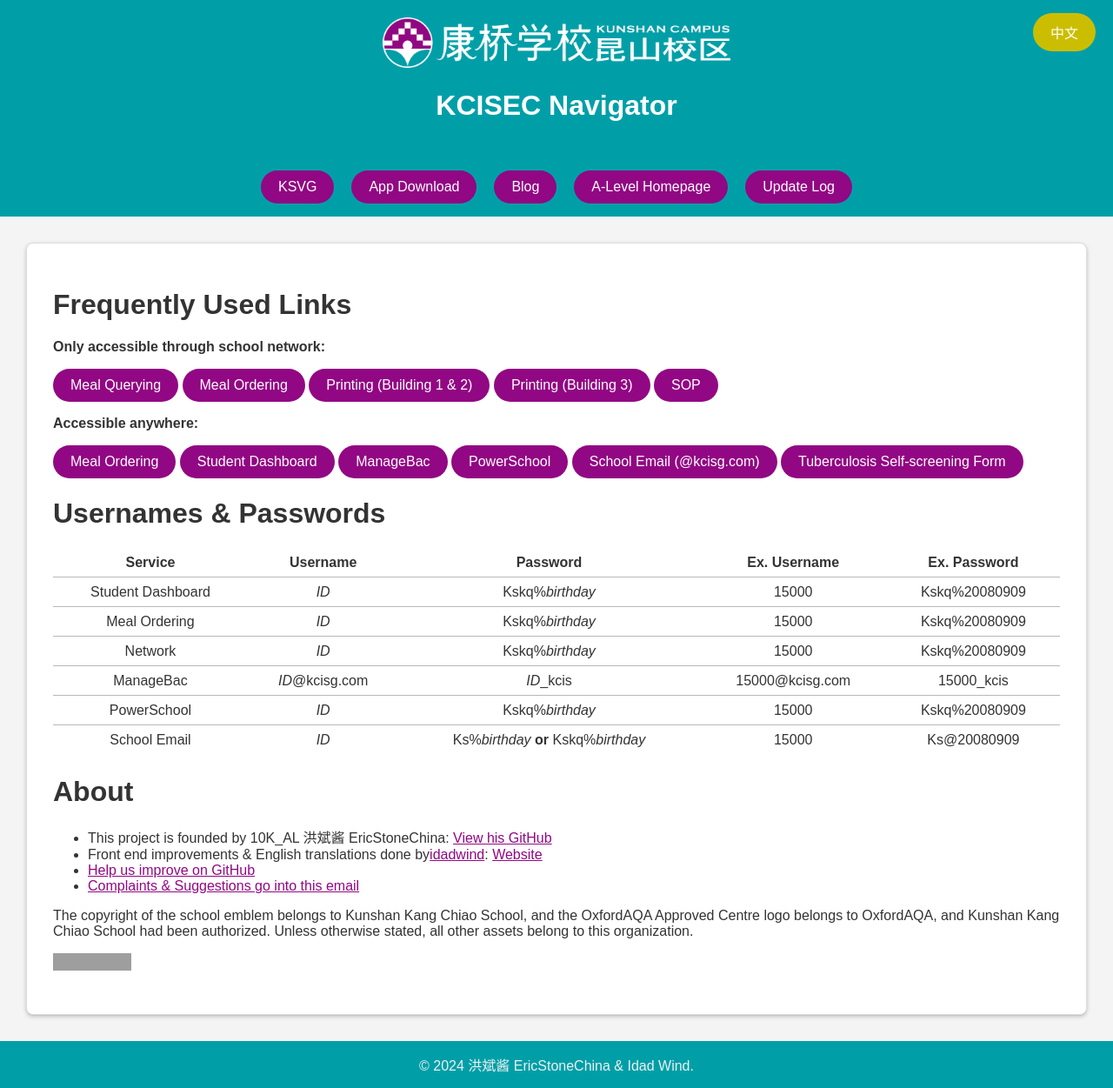
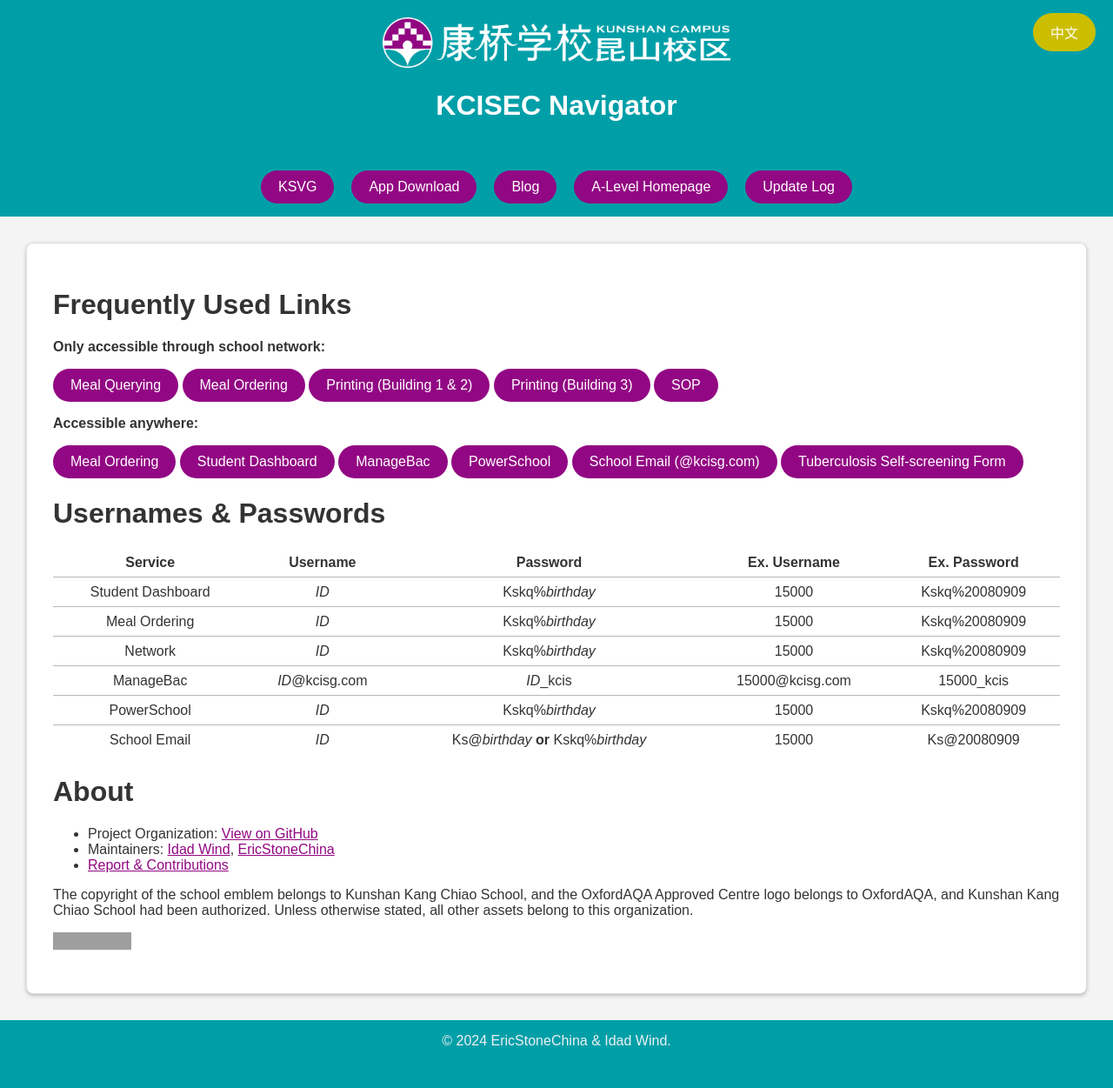
Before and after one commit to KCISEastCampus/Pages, a Jekyll site: the page built from en/index.md, in a window 1280 px wide and 1251 px high. Shown: the whole window at 87% size. Built offline with Jekyll 4.4.1, drawn with Linux system fonts in a browser that asks for light colours; some web fonts are replaced; grey boxes are pictures that could not be loaded.

Commit message:
Index Fix

```diff
--- a/_includes/footer.html
+++ b/_includes/footer.html
@@ -1,3 +1,3 @@
 <footer>
-  &copy; 2024 洪斌酱 EricStoneChina & Idad Wind.
+  &copy; 2024 EricStoneChina & Idad Wind.
 </footer>
--- a/en/index.md
+++ b/en/index.md
@@ -32,14 +32,13 @@
 |Network|*ID*|Kskq%*birthday*|15000|Kskq%20080909|
 |ManageBac|*ID*@kcisg.com|*ID*_kcis|15000@kcisg.com|15000_kcis|
 |PowerSchool|*ID*|Kskq%*birthday*|15000|Kskq%20080909|
-|School Email|*ID*|Ks%*birthday* **or** Kskq%*birthday*|15000|Ks@20080909|
+|School Email|*ID*|Ks@*birthday* **or** Kskq%*birthday*|15000|Ks@20080909|
 
 # About
 
-- This project is founded by 10K_AL 洪斌酱 EricStoneChina: [View his GitHub](https://github.com/EricStoneChina)
-- Front end improvements & English translations done by[idadwind](https://www.github.com/idadwind1): [Website](https://www.idadwind.fun)
-- [Help us improve on GitHub](https://www.github.com/KCISEastCampus)
-- [Complaints & Suggestions go into this email](mailto:report@kcisec.site)
+- Project Organization: [View on GitHub](https://github.com/KCISEastCampus)
+- Maintainers: [Idad Wind](https://www.github.com/idadwind1), [EricStoneChina](https://www.github.com/EricStoneChina)
+- [Report & Contributions](mailto:report@kcisec.site)
 
 The copyright of the school emblem belongs to Kunshan Kang Chiao School, and the OxfordAQA Approved Centre logo belongs to OxfordAQA, and Kunshan Kang Chiao School had been authorized. Unless otherwise stated, all other assets belong to this organization.
 
```
Also changed, not shown: index.md (+3 -4 lines), Gemfile.lock.
